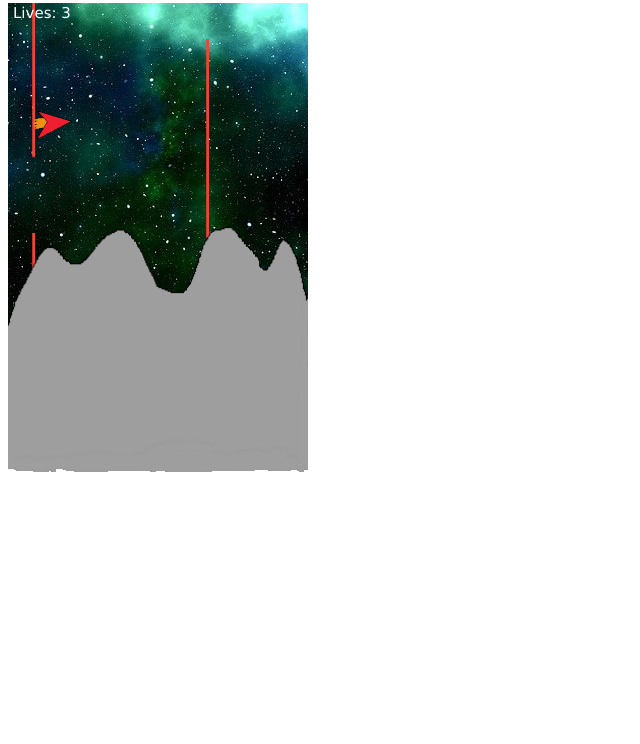
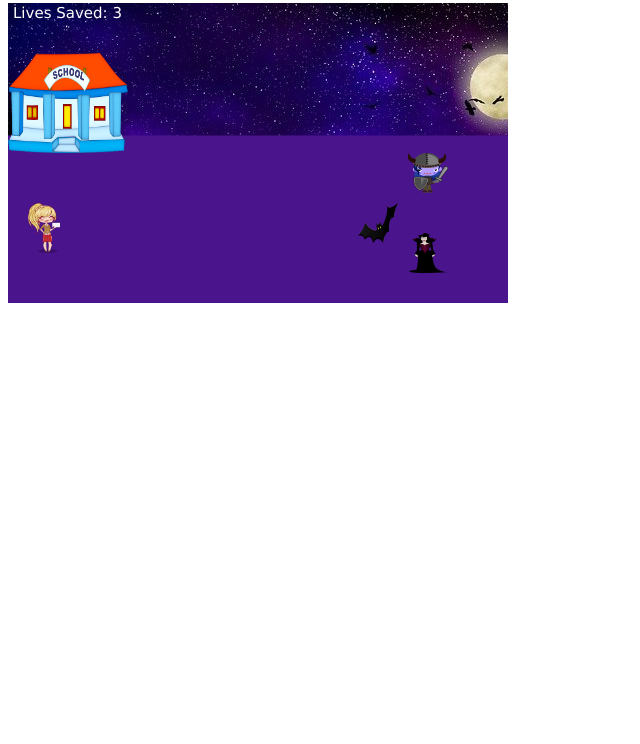
Before and after one commit to MichelleTSlee/VampireAttack, a plain HTML site: page index.html in a window 1280 px wide. Shown: the part 56-800 px from the top of the page, without its empty margins (0-640 px from the left). Drawn offline with Linux system fonts and the light colour scheme.

Commit message:
First commit

```diff
--- a/index.html
+++ b/index.html
@@ -3,11 +3,11 @@
 <html>
   <head>
     <link rel="stylesheet" href="style.css">
-    <title>Laser Dodge </title>
+    <title>Vampire Attack </title>
     </head>
 <body>
-  <h3>Laser Dodge </h3>
-  <canvas id="canvas" width="300" height="500"></canvas>
+  <h3>Vampire Attack</h3>
+  <canvas id="canvas" width="500" height="300"></canvas>
   <script src="script.js"></script>
 </body>
 </html>
--- a/script.js
+++ b/script.js
@@ -2,50 +2,54 @@ var canvas = document.getElementById("canvas");
 var context = canvas.getContext("2d");
 
 // load images
-var spaceship = new Image();
-spaceship.src = "images/ship.png";
-var galaxy = new Image();
-galaxy.src = "images/galaxy.jpg";
-var foreground = new Image();
-foreground.src = "images/foreground.png";
-var laser = new Image();
-laser.src = "images/laser.png";
+var bat = new Image();
+bat.src = "images/bat.png";
+var bg = new Image();
+bg.src = "images/bg.jpg";
+var buffy = new Image();
+buffy.src = "images/buffy.png";
+var dracula = new Image();
+dracula.src = "images/dracula.png";
+var drusilla = new Image();
+drusilla.src = "images/drusilla.png";
+var fg = new Image();
+fg.src = "images/fg.png";
+var school = new Image();
+school.src = "images/school.png";
+
 
 
 // var audioName = new Audio();
 // audioName.src = "audio/audio.wav";
 
 
-var ship = {
-x:20,
-y:100
+var safeZone = {
+x:0,
+y:50
 }
 
-var beam1 = {
-  x:100,
-  y: 0,
-  width: 64,
-  height: 200
+var player = {
+x:20,
+y:200
 }
 
-var beam2 = {
-  x: 100,
-  y: 230,
-  width: 64,
-  height: 270
+var enemyDracula = {
+  x:400,
+  y: 150
 }
 
-var gap = 30;
-var constant = beam1.height + gap;
+var enemyDrusilla = {
+  x: 400,
+  y: 230
+}
+
+var enemyBat = {
+  x: 350,
+  y: 200
+}
+
 
 var lives = 3;
-
-var beam = [];
-
-beam[0] = {
-  x: canvas.width,
-  y: 0
-}
 
 
 //KeyClick Listeners
@@ -60,19 +64,26 @@ document.addEventListener("keyup", function(event){
 }, false);
 
 
+buffy.ready = false;
+bat.ready = false;
+bg.ready = false;
+dracula.ready = false;
+drusilla.ready = false;
+fg.ready = false;
+school.ready = false;
 
-spaceship.ready = false;
-galaxy.ready = false;
-laser.ready = false;
-foreground.ready = false;
-spaceship.onload = checkReady();
+
+buffy.onload = checkReady();
 
 //Check Ready & PlayGame
 function checkReady(){
    this.ready=true;
-   galaxy.ready = true;
-   laser.ready = true;
-   laser.ready = true;
+   bat.ready = true;
+   bg.ready = true;
+   dracula.ready = true;
+   drusilla.ready = true;
+   fg.ready = true;
+   school.ready = true;
    playGame();
  }
 
@@ -86,30 +97,20 @@ function render(){
 
 
 //NB Order matters here - draw galaxy first
-  context.drawImage(galaxy, 0, 0);
+  context.drawImage(bg, 0, -20);
+  context.drawImage(fg, 0, 5, 500, 300);
 
+  context.drawImage(dracula, enemyDracula.x, enemyDracula.y, 40, 40);
+  context.drawImage(drusilla, enemyDrusilla.x, enemyDrusilla.y, 40, 40);
+  context.drawImage(bat, enemyBat.x, enemyBat.y, 40, 40);
+  context.drawImage(school, safeZone.x, safeZone.y, 120, 100);
+  context.drawImage(buffy, player.x, player.y, 32, 50);
 
-//This creates lasers at edge of screen & keeps moving them to the left
-  for(var i = 0; i < beam.length; i++) {
-    context.drawImage(laser, beam[i].x, beam[i].y, beam1.width, beam1.height);
-    context.drawImage(laser, beam[i].x, beam[i].y+constant, beam2.width, beam2.height);
-    context.drawImage(spaceship, ship.x, ship.y, 50, 50);
-    beam[i].x--;
-
-    if(beam[i].x == 125){
-      beam.push({
-        x: canvas.width,
-        y: Math.floor(Math.random()* beam1.height)-beam1.height
-      });
-    }
-  }
-
-context.drawImage(foreground, 0, 220, 305, 250);
 
 
   context.font = "15px Verdana";
   context.fillStyle = "white";
-  context.fillText("Lives: " + lives, 5, 15);
+  context.fillText("Lives Saved: " + lives, 5, 15);
 
 }
 
@@ -117,16 +118,16 @@ context.drawImage(foreground, 0, 220, 305, 250);
 
 function move(keyClick){
    if(87 in keyClick){
-     ship.y-=10;
+     player.y-=10;
    }
    if(65 in keyClick){
-     ship.x-=10;
+     player.x-=10;
    }
    if(83 in keyClick){
-     ship.y+=10;
+     player.y+=10;
    }
    if(68 in keyClick){
-     ship.x+=10;
+     player.x+=10;
    }
 
    render();
```
Also changed, not shown: images/bat.png (added), images/bg.jpg (added), images/buffy.png (added), images/dracula.png (added), images/drusilla.png (added), images/fg.png (added), images/foreground.png (deleted), images/galaxy.jpg (deleted), images/laser.png (deleted), images/school.png (added), images/ship.png (deleted).
